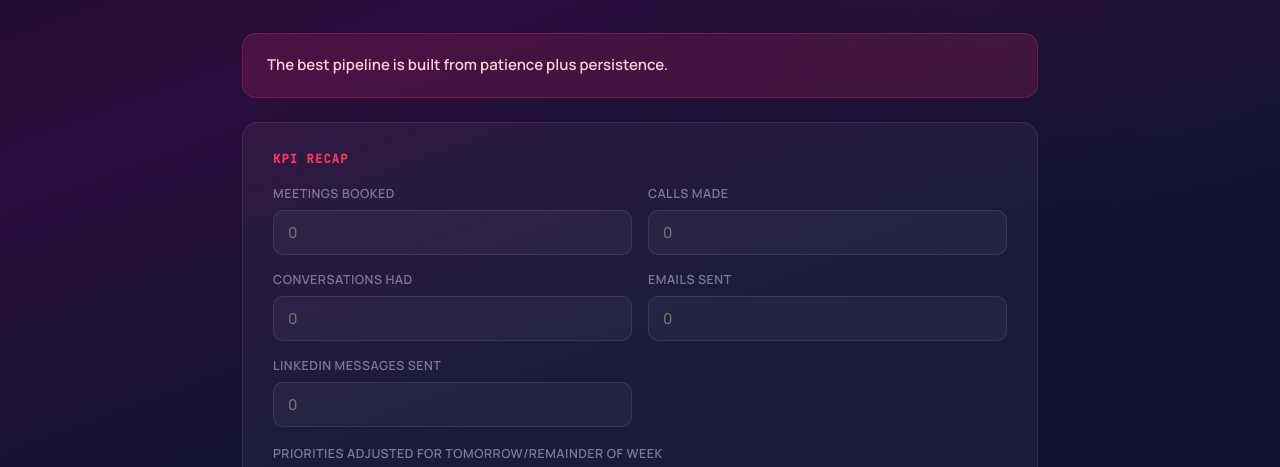
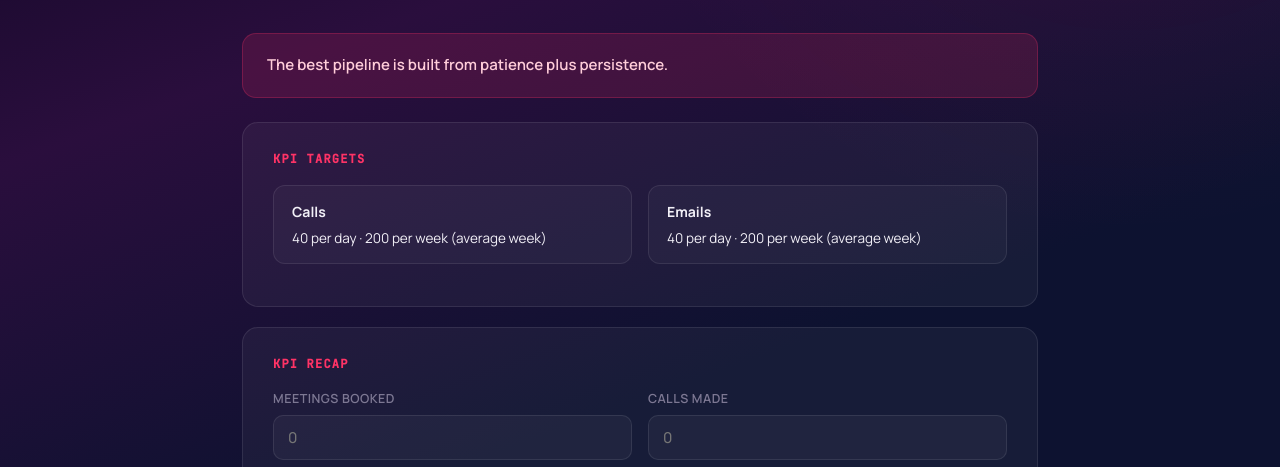
Before and after one commit to davidhellyer-code/DCI-SDR-Hub, a plain HTML site: page steps/step-10.html in a window 1280 px wide. Shown: the part 315-782 px from the top of the page. Drawn offline with Linux system fonts and the light colour scheme.

Commit message:
Push update

```diff
--- a/steps/step-10.html
+++ b/steps/step-10.html
@@ -26,6 +26,20 @@
   <p class="sub-desc">Review KPIs and reset priorities for tomorrow. Fill in your numbers below, then copy the recap to paste to your manager.</p>
 
   <div class="quote-panel" id="quotePanel"></div>
+
+  <div class="panel">
+    <h4>KPI Targets</h4>
+    <div class="bc-grid">
+      <div class="bc-mini">
+        <h6>Calls</h6>
+        <p>40 per day &middot; 200 per week (average week)</p>
+      </div>
+      <div class="bc-mini">
+        <h6>Emails</h6>
+        <p>40 per day &middot; 200 per week (average week)</p>
+      </div>
+    </div>
+  </div>
 
   <div class="panel">
     <h4>KPI Recap</h4>
```
